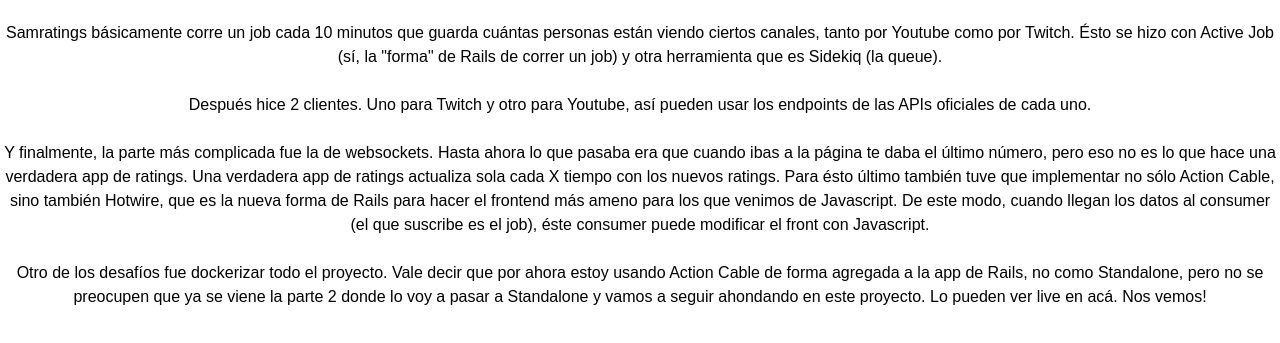
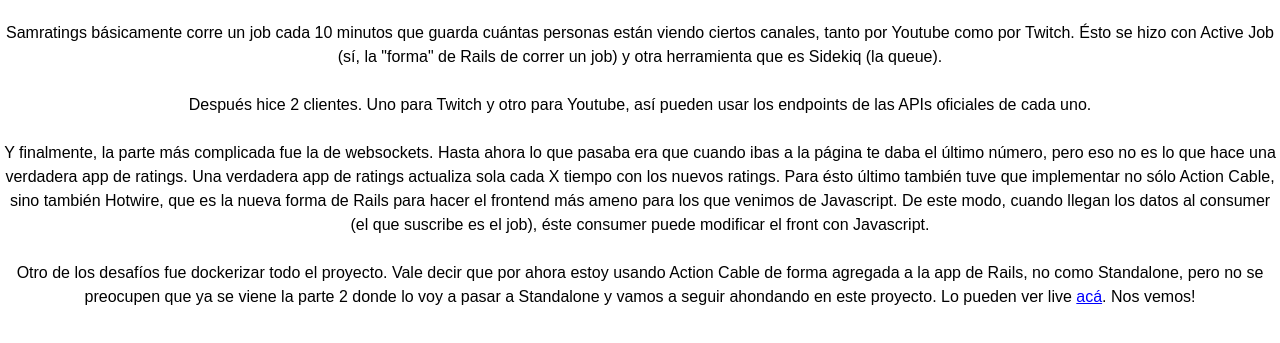
Before and after one commit to tanoargie/elrincondeltano, a Gatsby site: page /content/samratings in a window 1280 px wide. Shown: the part 55-398 px from the top of the page. Built offline with nearby package versions, Linux system fonts and the light colour scheme; Gatsby itself is replaced by a stand-in of ours.

Commit message:
fix: fix link in samratings post

```diff
--- a/src/content/samratings.mdx
+++ b/src/content/samratings.mdx
@@ -19,4 +19,4 @@
 Y finalmente, la parte más complicada fue la de websockets. Hasta ahora lo que pasaba era que cuando ibas a la página te daba el último número, pero eso no es lo que hace una verdadera app de ratings. Una verdadera app de ratings actualiza sola cada X tiempo con los nuevos ratings. Para ésto último también tuve que implementar no sólo Action Cable, sino también Hotwire, que es la nueva forma de Rails para hacer el frontend más ameno para los que venimos de Javascript. De este modo, cuando llegan los datos al consumer (el que suscribe es el job), éste consumer puede modificar el front con Javascript.
 
 \
-Otro de los desafíos fue dockerizar todo el proyecto. Vale decir que por ahora estoy usando Action Cable de forma agregada a la app de Rails, no como Standalone, pero no se preocupen que ya se viene la parte 2 donde lo voy a pasar a Standalone y vamos a seguir ahondando en este proyecto. Lo pueden ver live en [acá](https://samratings.samser.co). Nos vemos!
+Otro de los desafíos fue dockerizar todo el proyecto. Vale decir que por ahora estoy usando Action Cable de forma agregada a la app de Rails, no como Standalone, pero no se preocupen que ya se viene la parte 2 donde lo voy a pasar a Standalone y vamos a seguir ahondando en este proyecto. Lo pueden ver live <a href="https://samratings.samser.co" target="_blank" style={{ color: 'blue', textDecoration: 'underline' }}>acá</a>. Nos vemos!
```
